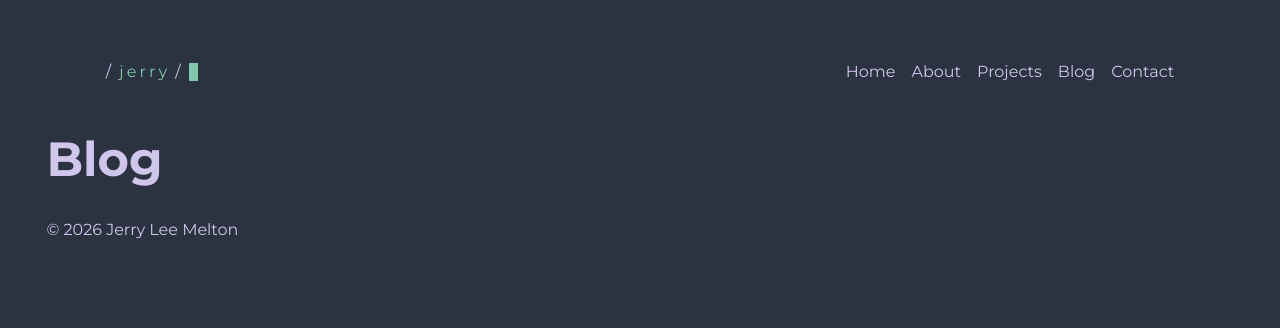
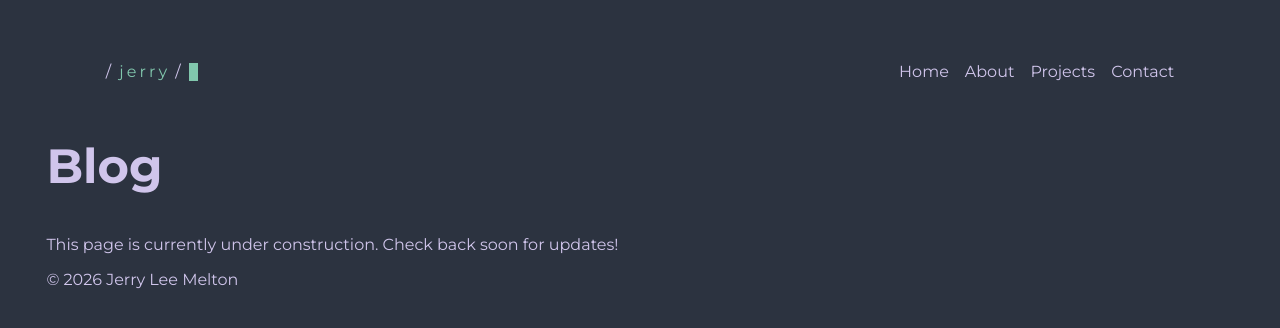
Before and after one commit to JerryLeeMelton/Trellis, a Next.js app: page /blog in a window 1280 px wide. Shown: the top 328 px of the page. Built offline with nearby package versions, Linux system fonts and the light colour scheme.

Commit message:
More placeholder content

```diff
--- a/app/blog/page.tsx
+++ b/app/blog/page.tsx
@@ -2,10 +2,14 @@ import Image from "next/image"
 
 export default function Blog() {
   return (
-    <div className="">
-      <main className="">
-        <h1>Blog</h1>
-      </main>
-    </div>
+    <section className="">
+      <h1>Blog</h1>
+      <div className="blog-content-container">
+        <p>
+          This page is currently under construction. Check back soon for
+          updates!
+        </p>
+      </div>
+    </section>
   )
 }
--- a/app/layout.tsx
+++ b/app/layout.tsx
@@ -1,6 +1,6 @@
 import type { Metadata } from "next"
 import { Geist, Geist_Mono, Montserrat } from "next/font/google"
-import "./globals.css"
+import "./styles.css"
 import NavBar from "@/components/nav/NavBar"
 import Footer from "@/components/Footer"
 
--- a/app/page.tsx
+++ b/app/page.tsx
@@ -4,7 +4,7 @@ import Image from "next/image"
 
 export default function Home() {
   return (
-    <div className="">
+    <div className="main-page-container">
       {/* Intro Section ========================= */}
       <section className="intro-section-container">
         <div className="greeting-container">
--- a/components/cards/FeaturedProjectCard.tsx
+++ b/components/cards/FeaturedProjectCard.tsx
@@ -1,6 +1,6 @@
 import Image from "next/image"
 
-export default function Home() {
+export default function FeaturedProjectCard() {
   return (
     <div className="featured-project-card-container">
       <p>Featured Project Card</p>
--- a/components/cards/LatestPostsCard.tsx
+++ b/components/cards/LatestPostsCard.tsx
@@ -1,8 +1,8 @@
 import Image from "next/image"
 
-export default function Home() {
+export default function LatestPostsCard() {
   return (
-    <div className="featured-project-card-container">
+    <div className="latest-posts-card-container">
       <p>Latest Post Card</p>
     </div>
   )
--- a/components/nav/NavBar.tsx
+++ b/components/nav/NavBar.tsx
@@ -24,9 +24,9 @@ export default function NavBar() {
           <li>
             <a href="/projects">Projects</a>
           </li>
-          <li>
+          {/* <li>
             <a href="/blog">Blog</a>
-          </li>
+          </li> */}
           <li>
             <a href="/contact">Contact</a>
           </li>
```
Also changed, not shown: app/about/page.tsx (+7 -9 lines), components/cards/SkillsCard.tsx (added, +9 -0 lines), app/styles.css (renamed from app/globals.css).
